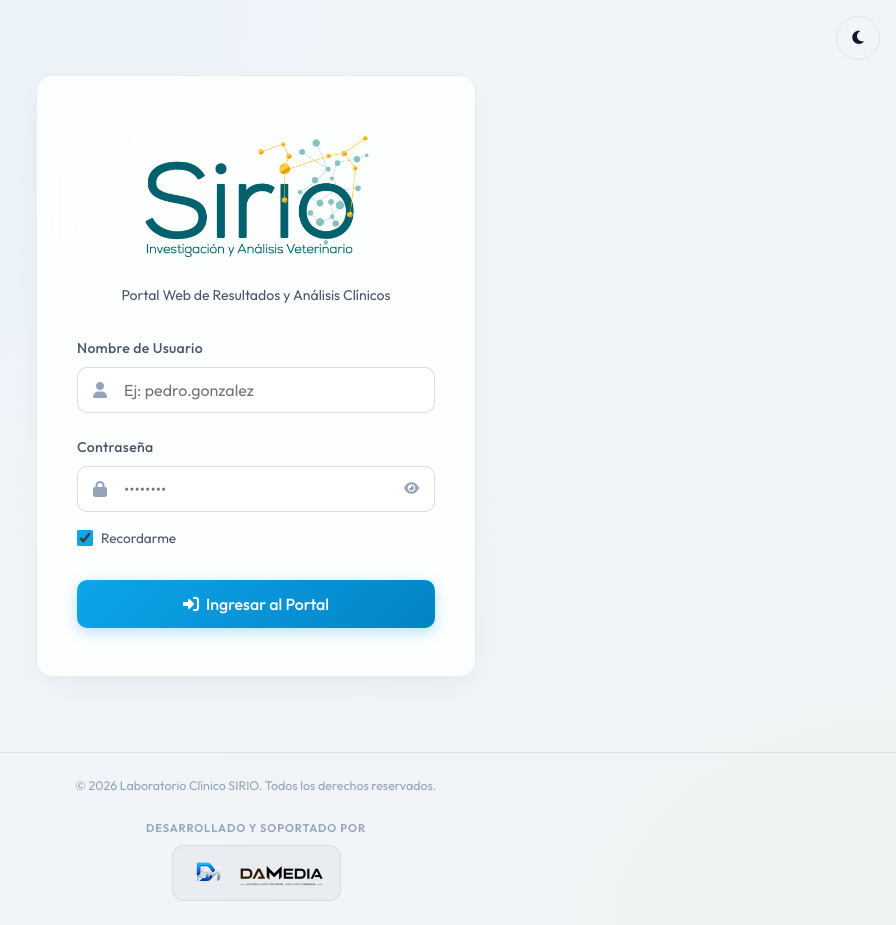
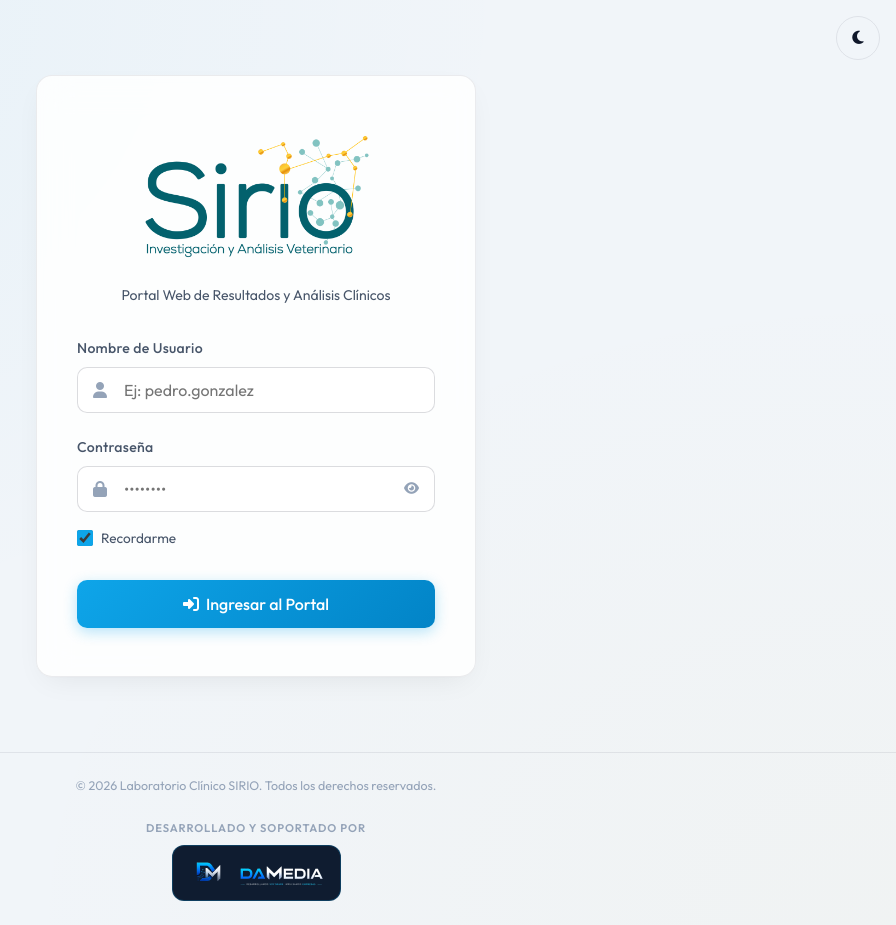
Before and after one commit to DanielMartinez260906/web-resultados-sirio, a website: page public/index.html in a window 1280 px wide. Shown: the whole page, without its empty margins (384-1280 px from the left). Drawn offline with Linux system fonts and the light colour scheme; no server answers.

Commit message:
CORRECCIÓN EN CREDITOS

```diff
--- a/public/css/styles.css
+++ b/public/css/styles.css
@@ -1445,7 +1445,7 @@ body.light-theme .profile-detail-item:hover {
 
 .dev-credits-label {
   font-size: 0.7rem;
-  color: var(--text-dark);
+  color: #94a3b8;
   text-transform: uppercase;
   letter-spacing: 0.08em;
   font-weight: 600;
@@ -1463,28 +1463,28 @@ body.light-theme .profile-detail-item:hover {
   justify-content: center;
   gap: 12px;
   padding: 8px 16px;
-  background: rgba(15, 28, 48, 0.4);
-  border: 1px solid var(--border-light);
+  background: #0f1c30;
+  border: 1px solid rgba(14, 165, 233, 0.25);
   border-radius: 12px;
   transition: var(--transition-smooth);
 }
 
 .dev-link:hover {
-  background: rgba(15, 28, 48, 0.95);
+  background: #0f1c30;
   border-color: var(--color-primary);
   transform: translateY(-2px);
-  box-shadow: 0 4px 12px rgba(14, 165, 233, 0.15);
-}
-
-/* Light Theme overrides for dev link background */
+  box-shadow: 0 4px 16px rgba(14, 165, 233, 0.2);
+}
+
+/* Force dark background even in light theme */
 body.light-theme .dev-link {
-  background: rgba(15, 23, 42, 0.03);
-  border-color: rgba(15, 23, 42, 0.08);
+  background: #0f1c30;
+  border-color: rgba(14, 165, 233, 0.25);
 }
 body.light-theme .dev-link:hover {
-  background: #ffffff;
+  background: #0f1c30;
   border-color: var(--color-primary);
-  box-shadow: 0 4px 12px rgba(0, 0, 0, 0.05);
+  box-shadow: 0 4px 16px rgba(14, 165, 233, 0.2);
 }
 
 .dev-icon {
@@ -1503,6 +1503,7 @@ body.light-theme .dev-link:hover {
   display: block;
 }
 
+/* Keep logo bright on the always-dark credits button */
 body.light-theme .dev-logo {
-  filter: invert(1) contrast(150%) brightness(0.2);
-}
+  filter: brightness(1.2);
+}
```
